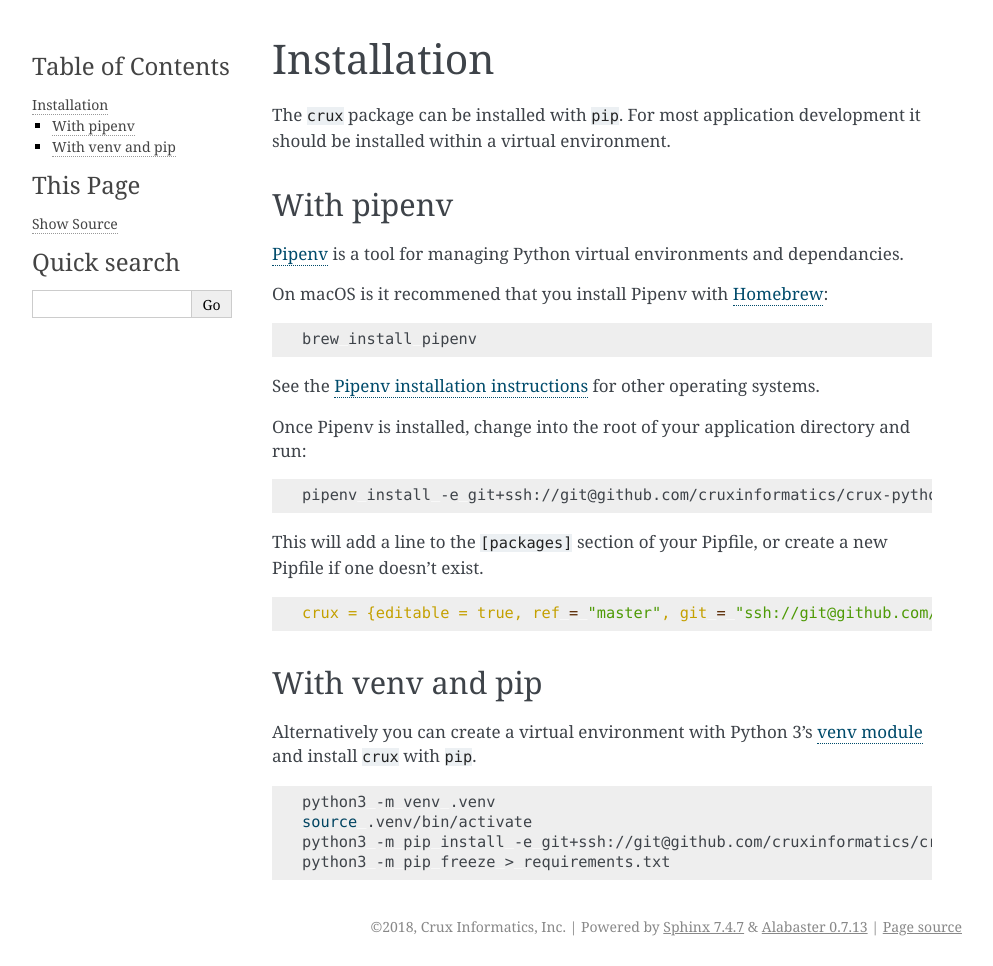
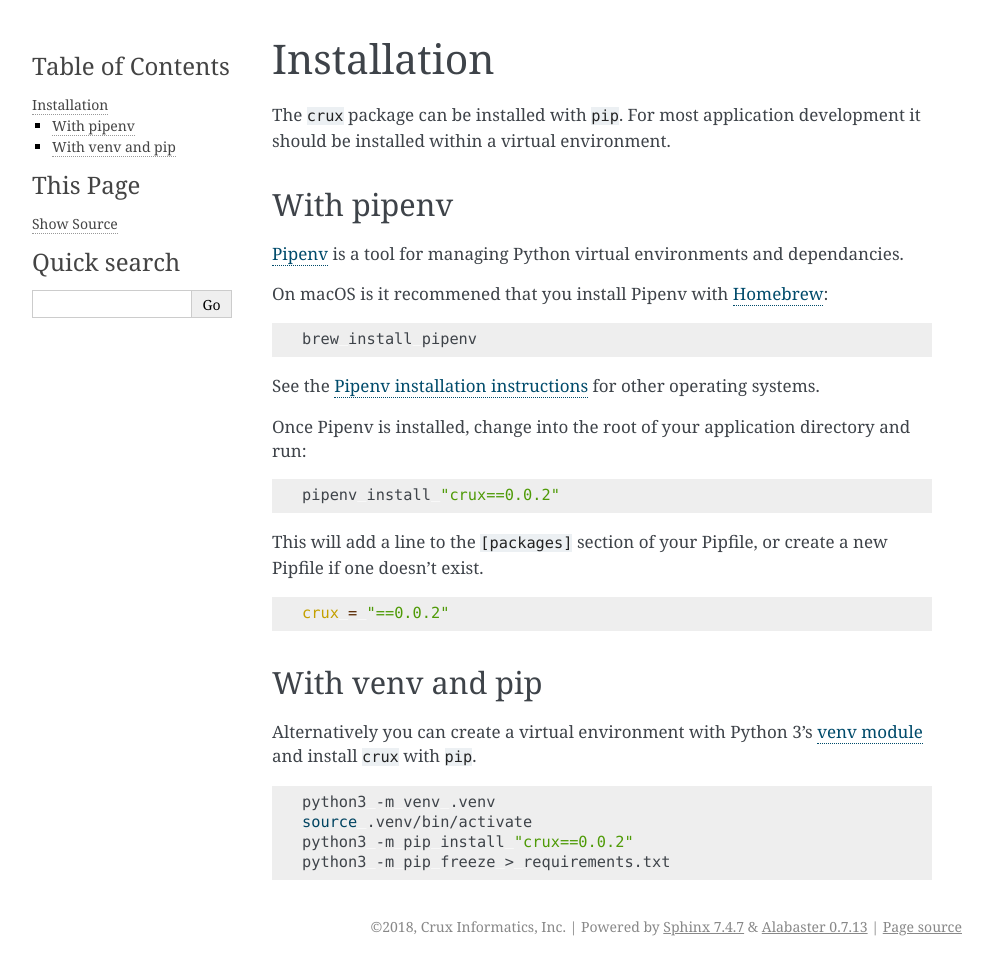
Before and after one commit to cruxinformatics/crux-python, a Sphinx documentation site: the page built from docs/installation.md, in a window 1280 px wide. Shown: the whole page, without its empty margins (148-1141 px from the left). Built offline with Sphinx 7.4.7, drawn with Linux system fonts in a browser that asks for light colours.

Commit message:
Bump version to 0.0.2
- Bump version to 0.0.2, it is now uploaded to PyPI
- Build sdist in addition to bdist_wheel, for Python 2.7 support
- Make the `typing` python_version < 3.5 because that is more
  accurate than restricting to 2.7
- Add dev dependancies for packaging and publishing
- Change install instructions to install from PyPI

**Test Plan:**

I was able to publish to PyPI and install from PyPI.

`make unit` and `make lint` pass.

````diff
--- a/crux/__version__.py
+++ b/crux/__version__.py
@@ -1,3 +1,3 @@
 """Module contains version and other package information."""
 
-__version__ = "0.0.1"
+__version__ = "0.0.2"
--- a/docs/installation.md
+++ b/docs/installation.md
@@ -17,13 +17,13 @@
 Once Pipenv is installed, change into the root of your application directory and run:
 
 ```bash
-pipenv install -e git+ssh://git@github.com/cruxinformatics/crux-python.git@master#egg=crux
+pipenv install "crux==0.0.2"
 ```
 
 This will add a line to the `[packages]` section of your Pipfile, or create a new Pipfile if one doesn't exist.
 
 ```ini
-crux = {editable = true, ref = "master", git = "ssh://git@github.com/cruxinformatics/crux-python.git"}
+crux = "==0.0.2"
 ```
 
 ## With venv and pip
@@ -33,6 +33,6 @@
 ```bash
 python3 -m venv .venv
 source .venv/bin/activate
-python3 -m pip install -e git+ssh://git@github.com/cruxinformatics/crux-python.git@master#egg=crux
+python3 -m pip install "crux==0.0.2"
 python3 -m pip freeze > requirements.txt
 ```
--- a/requirements.txt
+++ b/requirements.txt
@@ -1,7 +1,7 @@
 -i https://pypi.org/simple
 certifi==2018.11.29
 chardet==3.0.4
-idna==2.8; python_version != '3.3.*'
+idna==2.8
 requests==2.21.0
-typing==3.6.6
-urllib3==1.24.1; python_version != '3.3.*'
+typing==3.6.6 ; python_version < '3.5'
+urllib3==1.24.1
````
Also changed, not shown: README.md (+2 -2 lines), docs/index.md (+1 -1 lines), requirements-dev.txt (+25 -18 lines), setup.py (+7 -6 lines), 3 other files.
